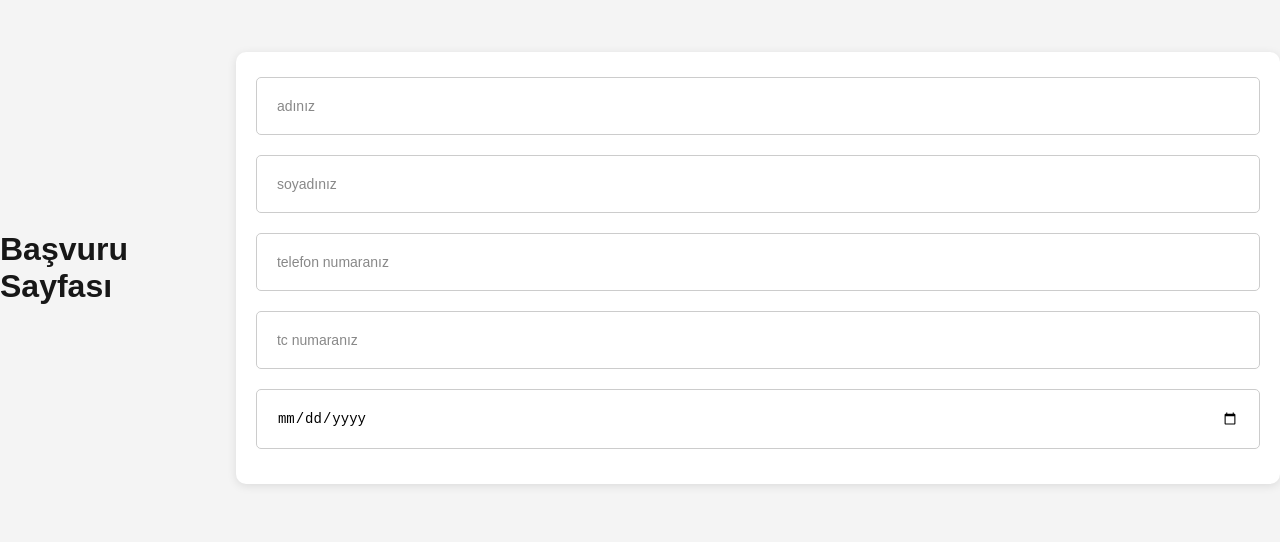
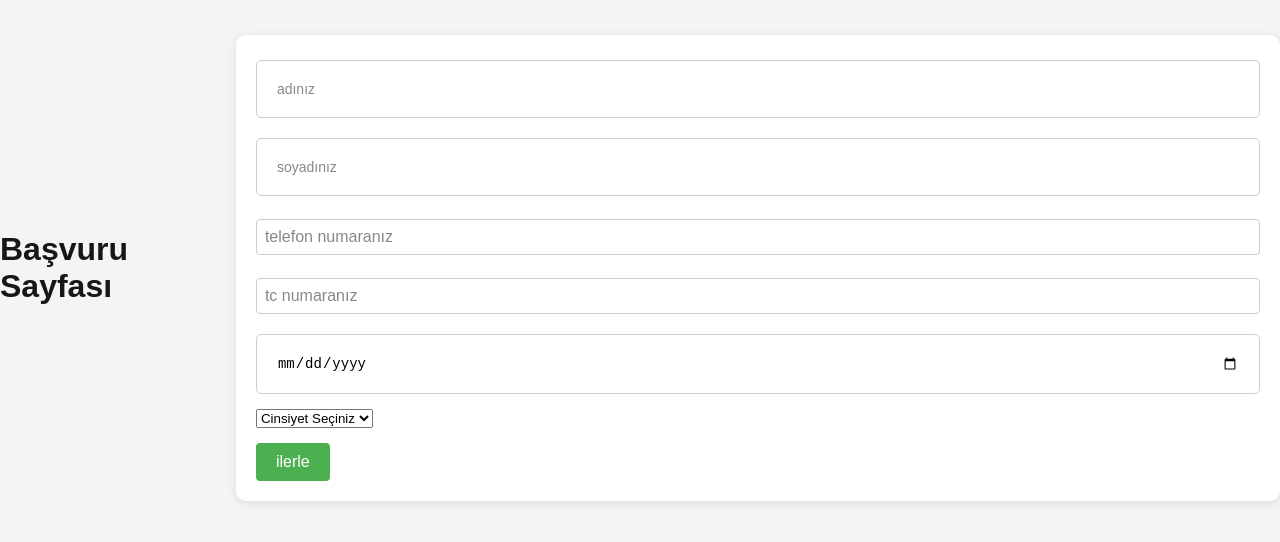
Before and after one commit to ecesemabekdemir/ogrenciKayitFormu, a Next.js app: page /basvuru-yap in a window 1280 px wide. Shown: the part 132-674 px from the top of the page. Built offline with nearby package versions, Linux system fonts and the light colour scheme.

Commit message:
first page ve second page tamamlandı step step ilerliyor basvuru aksiyonuna second page errorları eklendi

```diff
--- a/action/basvuru.js
+++ b/action/basvuru.js
@@ -1,15 +1,26 @@
 "use server";
 
-export async function BasvuruYapAksiyonu(values) {
+export async function BasvuruYapAksiyonu(formObj, step) {
   let errors = {};
-  if (values.step == 1) {
+  if (step == 1) {
     errors = {
-      name: !values.name && "İsim boş olamaz",
-      surname: !values.surname && "Soyad boş olamaz",
-      phone: !values.phone && "Telefon alanı boş olamaz",
-      tcno: !values.tcno && "TCNO alanı boş olamaz",
+      name: !formObj.name && "İsim boş olamaz",
+      surname: !formObj.surname && "Soyad boş olamaz",
+      phone: !formObj.phone && "Telefon alanı boş olamaz",
+      tcno: !formObj.tcno && "TCNO alanı boş olamaz",
+    };
+  } else if (step == 2) {
+    errors = {
+      sinavPuan: !formObj.sinavPuan && "Sınav puanı boş olamaz",
+      mulakatNot: !formObj.mulakatNot && "mulakatNot boş olamaz",
+      puan: !formObj.puan && "puan alanı boş olamaz",
+      radio: !formObj.radio && "radio alanı boş olamaz",
     };
   }
-
-  return { errors };
+  for (const key in errors) {
+    if (Object.prototype.hasOwnProperty.call(errors, key)) {
+      const element = errors[key];
+      if (element) return { errors };
+    }
+  }
 }
--- a/components/first-page/index.jsx
+++ b/components/first-page/index.jsx
@@ -8,7 +8,7 @@ export default function FirstPage({ errorsState }) {
       <p>
         <label htmlFor="">
           <input type="text" name="name" id="name" placeholder="adınız" />
-        </label>{" "}
+        </label>
         <br />
         {errorsState?.errors?.name && (
           <small className="text-red-500">{errorsState?.errors?.name}</small>
@@ -63,6 +63,21 @@ export default function FirstPage({ errorsState }) {
           />
         </label>
       </p>
+      <p>
+        <label htmlFor="gender">
+          <select name="gender" id="gender">
+            <option value="">Cinsiyet Seçiniz</option>
+            <option value="Erkek">Erkek</option>
+            <option value="Kadın">Kadın</option>
+            <option value="Diğer">Diğer</option>
+          </select>
+        </label>
+        <br />
+        {errorsState?.errors?.gender && (
+          <small className="text-red-500">{errorsState?.errors?.gender}</small>
+        )}
+      </p>
+      <button type="submit">ilerle</button>
     </>
   );
 }
--- a/components/second-page/index.jsx
+++ b/components/second-page/index.jsx
@@ -1,9 +1,68 @@
 "use client";
+import "./second.css";
 
-export default function SecondPage() {
+export default function SecondPage({ errorsState }) {
   return (
     <>
-      <input type="text" name="test" placeholder="TEST" />
+      <p>
+        <label htmlFor="">
+          <input
+            id="sinavPuan"
+            type="number"
+            name="sinavPuan"
+            placeholder="Ön Sınav Puanı:"
+          />
+        </label>
+        <br />
+        {errorsState?.errors?.sinavPuan && (
+          <small className="text-red-500">
+            {errorsState?.errors?.sinavPuan}
+          </small>
+        )}
+      </p>
+      <p>
+        <label htmlFor="">
+          <textarea
+            id="mulakatNot"
+            name="mulakatNot"
+            placeholder="mülakat notunu giriniz"
+          />
+        </label>
+        <br />
+        {errorsState?.errors?.mulakatNot && (
+          <small className="text-red-500">
+            {errorsState?.errors?.mulakatNot}
+          </small>
+        )}
+      </p>
+      <p>
+        <label htmlFor="">
+          <input
+            id="puan"
+            type="number"
+            name="puan"
+            placeholder="Mülakat Puanı:"
+          />
+        </label>
+        <br />
+        {errorsState?.errors?.puan && (
+          <small className="text-red-500">{errorsState?.errors?.puan}</small>
+        )}
+      </p>
+      <p>
+        Mülakat Geçti mi?
+        <label>
+          <input name="radio" id="radio" type="radio" value="evet" />
+          Evet
+          <input name="radio" id="radio" type="radio" value="hayır" />
+          Hayır
+        </label>
+        <br />
+        {errorsState?.errors?.radio && (
+          <small className="text-red-500">{errorsState?.errors?.radio}</small>
+        )}
+      </p>
+      <button type="submit">İlerle</button>
     </>
   );
 }
--- /dev/null
+++ b/components/second-page/second.css
@@ -0,0 +1,42 @@
+p {
+  margin-bottom: 16px;
+  font-size: 16px;
+  color: black;
+}
+
+input[type="number"],
+textarea {
+  width: 100%;
+  padding: 8px;
+  margin-top: 8px;
+  border: 1px solid #ccc;
+  border-radius: 4px;
+  font-size: 16px;
+}
+
+textarea {
+  height: 80px;
+}
+
+label {
+  margin-right: 16px;
+  font-size: 14px;
+}
+
+input[type="radio"] {
+  margin-right: 8px;
+}
+
+button {
+  padding: 10px 20px;
+  background-color: #4CAF50;
+  color: white;
+  border: none;
+  border-radius: 4px;
+  cursor: pointer;
+  font-size: 16px;
+}
+
+button:hover {
+  background-color: #45a049;
+}
```
Also changed, not shown: app/page.js (+1 -7 lines), app/steps/[step]/page.jsx (+31 -17 lines).
